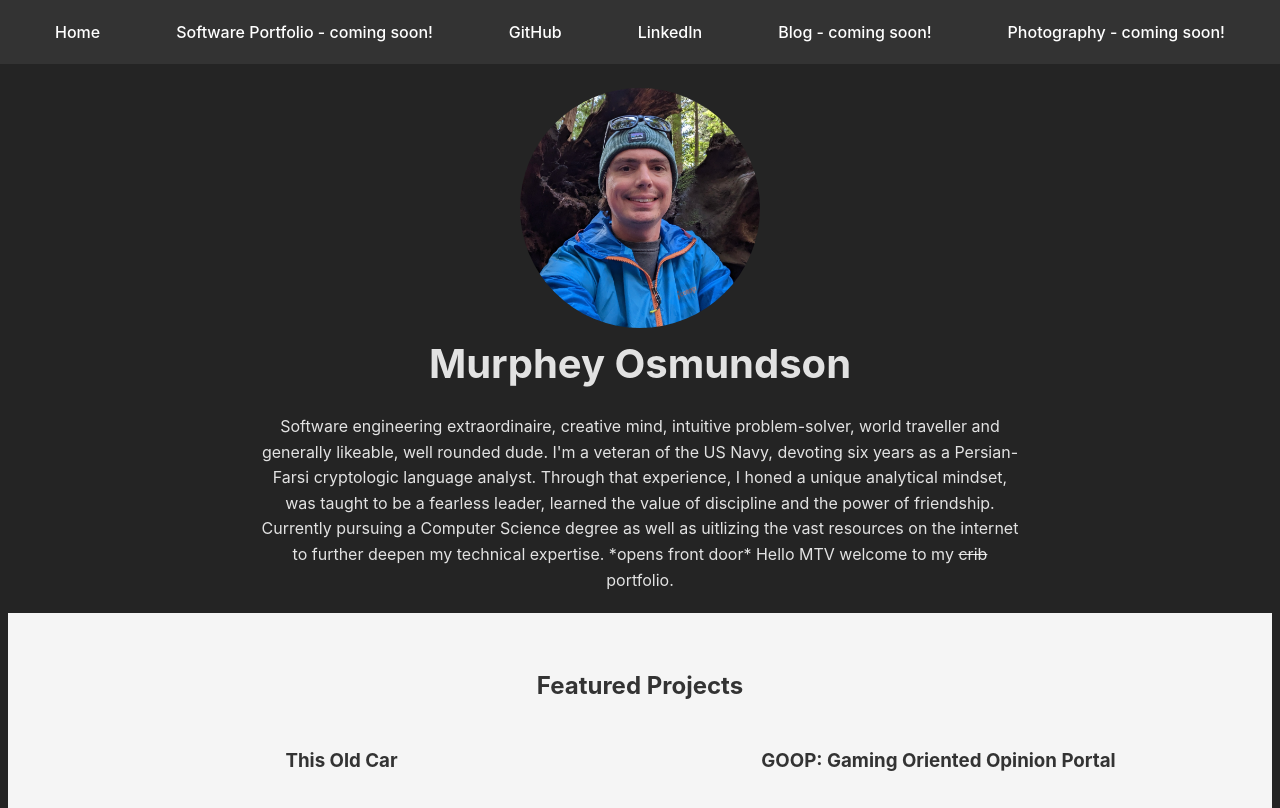
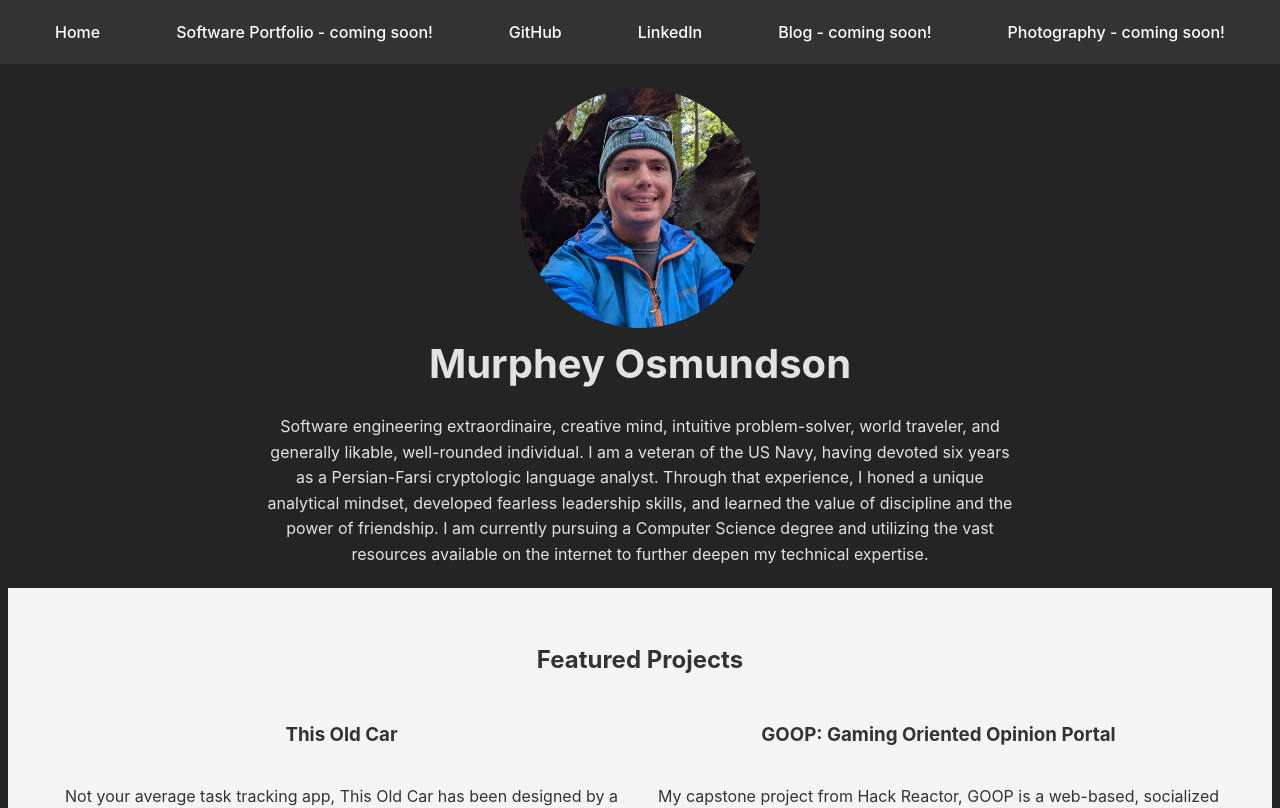
Before and after one commit to Hachibroku/portfolio, a React (Vite) app in the folder frontend/: page / in a window 1280 px wide. Shown: the top 808 px of the page. Built offline with nearby package versions, Linux system fonts and the light colour scheme.

Commit message:
Grammar fixed

```diff
--- a/frontend/src/Portfolio.jsx
+++ b/frontend/src/Portfolio.jsx
@@ -34,12 +34,7 @@ const Portfolio = () => {
         <img src="murphey2.jpeg" alt="Picture of Murphey" />
         <h1>Murphey Osmundson</h1>
         <p>
-          Software engineering extraordinaire, creative mind, intuitive problem-solver, world traveller and generally
-          likeable, well rounded dude. I'm a veteran of the US Navy, devoting six years as a Persian-Farsi cryptologic
-          language analyst. Through that experience, I honed a unique analytical mindset, was taught to be a fearless leader,
-          learned the value of discipline and the power of friendship. Currently pursuing a Computer Science degree as
-          well as uitlizing the vast resources on the internet to further deepen my technical expertise. *opens front door*
-          Hello MTV welcome to my <span className="crossed-out">crib</span> portfolio.
+Software engineering extraordinaire, creative mind, intuitive problem-solver, world traveler, and generally likable, well-rounded individual. I am a veteran of the US Navy, having devoted six years as a Persian-Farsi cryptologic language analyst. Through that experience, I honed a unique analytical mindset, developed fearless leadership skills, and learned the value of discipline and the power of friendship. I am currently pursuing a Computer Science degree and utilizing the vast resources available on the internet to further deepen my technical expertise.
         </p>
 
       </section>
```
